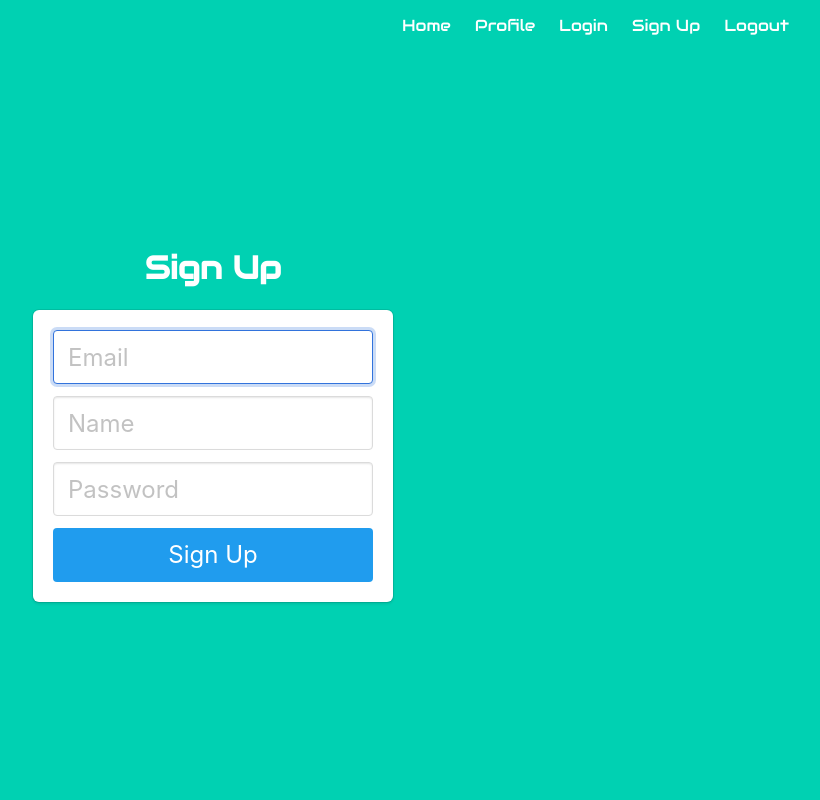
After one commit to csc4350-f21/FaveMusic, a Flask app: template templates/signup.html in a window 1280 px wide. The commit adds this page. Shown: the whole page, without its empty margins (427-1247 px from the left). Run offline with Flask 2, Linux system fonts and the light colour scheme; the template is opened without the code that fills it, so the values that code supplies are empty.

Commit message:
create blueprints for login page and implemente signup

```diff
--- /dev/null
+++ b/music.py
@@ -0,0 +1,61 @@
+import flask
+import spotify
+import random
+import genius
+
+app = flask.Flask(__name__)
+
+
+@app.route("/")
+def main():
+    token = spotify.get_access_token("CLIENT_ID", "CLIENT_SECRET")  # spotify token
+
+    artist_id = random.choice(
+        [
+            "06HL4z0CvFAxyc27GXpf02",
+            "6qqNVTkY8uBg9cP3Jd7DAH",
+            "66CXWjxzNUsdJxJ2JdwvnR",
+            "7n2wHs1TKAczGzO7Dd2rGr",
+            "163tK9Wjr9P9DmM0AVK7lm",
+            "6M2wZ9GZgrQXHCFfjv46we",
+            "0C8ZW7ezQVs4URX5aX7Kqx",
+            "26VFTg2z8YR0cCuwLzESi2",
+            "1Xyo4u8uXC1ZmMpatF05PJ",
+            "5dfZ5uSmzR7VQK0udbAVpf",
+            "2aQnC3DbZB9GbauvhAw7ve",
+        ]
+    )  # get random artist id to fetch
+
+    toptrack = spotify.get_top_tracks(token, artist_id)
+
+    tracktitle = random.choice(
+        toptrack[0]
+    )  # get random tracktitle from tracktitle list at index 0 from get_top_tracks return values
+    index = toptrack[0].index(tracktitle)  # get index of that random track
+    trackpic = toptrack[1][
+        index
+    ]  # get image of that random track at the same index from trackpic list
+    artist_name = spotify.artist_info(
+        token, artist_id
+    )  # get artist's name from artist_info function of spotify.py
+    songpreview = toptrack[2][index]  # get song preview link from songpreview list
+
+    lyrics_url = genius.lyrics_link(
+        "GENIUS_TOKEN", tracktitle, artist_name
+    )  # genius return lyrics link
+
+    return flask.render_template(
+        "index.html",
+        tracktitle=tracktitle,
+        trackpic=trackpic,
+        artist_name=artist_name,
+        songpreview=songpreview,
+        lyrics_url=lyrics_url,
+    )
+
+
+app.run(
+    # host='0.0.0.0',
+    # port=int(os.getenv("PORT",8080)),
+    debug=True
+)
--- a/static/style.css
+++ b/static/style.css
@@ -1,11 +1,10 @@
 @import url(https://fonts.googleapis.com/css?family=Audiowide&effect=fire);
 body {
     font-family: "Audiowide", sans-serif;
-
+    background-image:url('bg2.jpg') !important;
     background-repeat: no-repeat;
     background-size: 100% 100%;
     text-align: center;
-    background-color: #7a00ff;
 }
 
 h1 {
@@ -31,7 +30,6 @@ summary {
   background-size: 100% 100%;
   border-radius: 3%;
   border: solid 3px #FC5185;
-  transition: border-width 0.6s linear;
   width: 50%;
   height: 350px;
   margin-left : auto;
@@ -39,7 +37,7 @@ summary {
   margin-top: 10%;
 
 }
-.nav:hover { border-width: 10px; }
+
 
 .nav .inner {
     font-size: 18px;
--- /dev/null
+++ b/templates/base.html
@@ -0,0 +1,52 @@
+<!DOCTYPE html>
+<html>
+
+<head>
+    <meta charset="utf-8">
+    <meta http-equiv="X-UA-Compatible" content="IE=edge">
+    <meta name="viewport" content="width=device-width, initial-scale=1">
+    <title>Flask Auth Example</title>
+    <link rel="stylesheet" href="https://cdnjs.cloudflare.com/ajax/libs/bulma/0.7.2/css/bulma.min.css" />
+    <link rel="stylesheet" href="/static/style.css">
+</head>
+
+<body>
+    <section class="hero is-primary is-fullheight">
+
+        <div class="hero-head">
+            <nav class="navbar">
+                <div class="container">
+
+                    <div id="navbarMenuHeroA" class="navbar-menu">
+                        <div class="navbar-end">
+                            <a href="{{ url_for('main.index') }}" class="navbar-item">
+                                Home
+                            </a>
+                            <a href="{{ url_for('main.profile') }}" class="navbar-item">
+                                Profile
+                            </a>
+                            <a href="{{ url_for('auth.login') }}" class="navbar-item">
+                                Login
+                            </a>
+                            <a href="{{ url_for('auth.signup') }}" class="navbar-item">
+                                Sign Up
+                            </a>
+                            <a href="{{ url_for('auth.logout') }}" class="navbar-item">
+                                Logout
+                            </a>
+                        </div>
+                    </div>
+                </div>
+            </nav>
+        </div>
+
+        <div class="hero-body">
+            <div class="container has-text-centered">
+                {% block content %}
+                {% endblock %}
+            </div>
+        </div>
+    </section>
+</body>
+
+</html>
--- /dev/null
+++ b/templates/signup.html
@@ -0,0 +1,37 @@
+{% extends "base.html" %}
+
+{% block content %}
+<div class="column is-4 is-offset-4">
+    <h3 class="title">Sign Up</h3>
+    <div class="box">
+        {% with messages = get_flashed_messages() %}
+        {% if messages %}
+        <div class="notification is-danger">
+            {{ messages }}. Go to <a href="{{ url_for('auth.login') }}">login page</a>.
+        </div>
+        {% endif %}
+        {% endwith %}
+        <form method="POST" action="/signup">
+            <div class="field">
+                <div class="control">
+                    <input class="input is-large" type="email" name="email" placeholder="Email" autofocus="">
+                </div>
+            </div>
+
+            <div class="field">
+                <div class="control">
+                    <input class="input is-large" type="text" name="name" placeholder="Name" autofocus="">
+                </div>
+            </div>
+
+            <div class="field">
+                <div class="control">
+                    <input class="input is-large" type="password" name="password" placeholder="Password">
+                </div>
+            </div>
+
+            <button class="button is-block is-info is-large is-fullwidth">Sign Up</button>
+        </form>
+    </div>
+</div>
+{% endblock %}
```
Also changed, not shown: __init__.py (added, +31 -0 lines), auth.py (added, +52 -0 lines), genius.py (+8 -12 lines), main.py (+9 -36 lines), models.py (added, +10 -0 lines), spotify.py (+31 -35 lines), templates/index.html (+9 -42 lines), templates/login.html (added, +29 -0 lines), templates/music.html (added, +44 -0 lines), templates/profile.html (added, +7 -0 lines), static/main.css (added).
